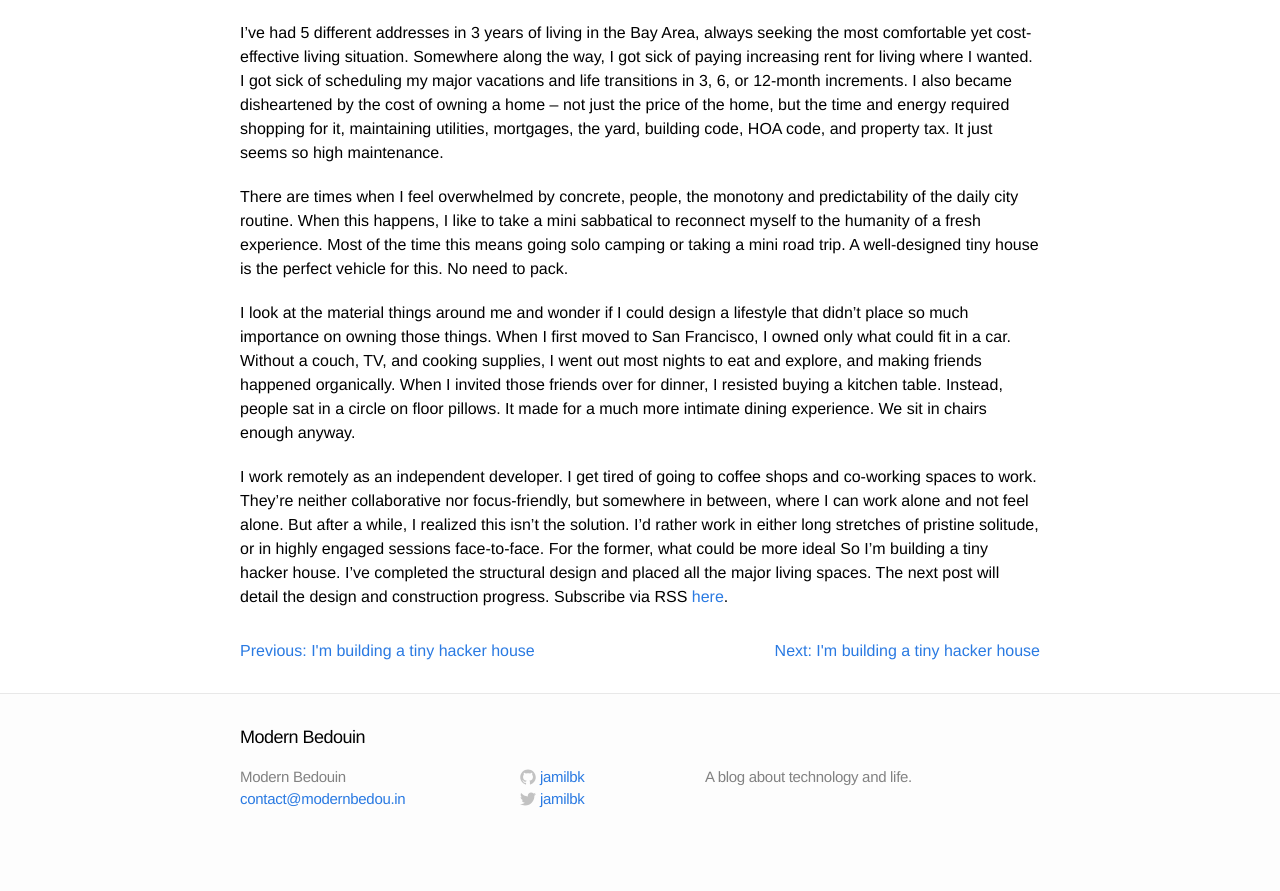
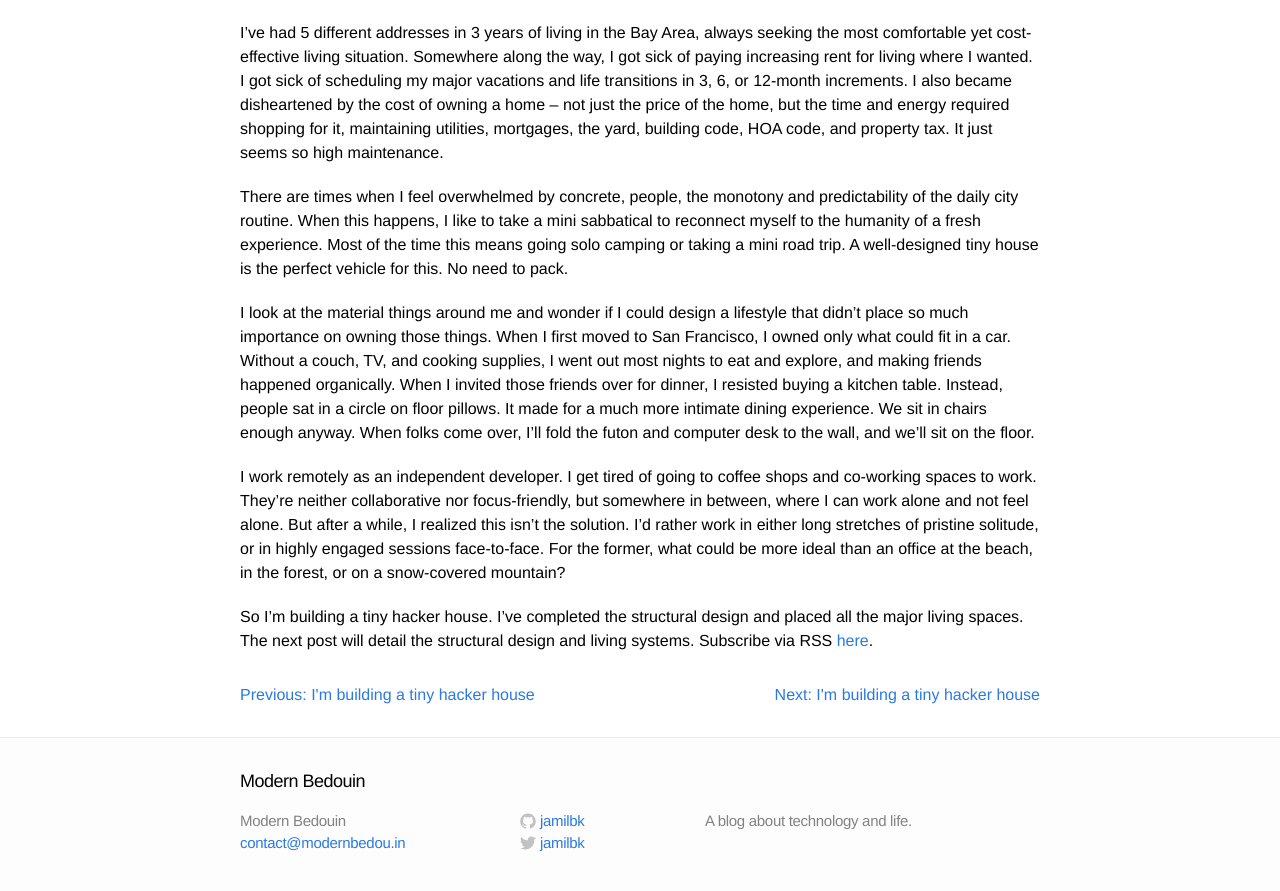
Before and after one commit to jamilbk/modernbedou.in, a Jekyll site: the page built from _posts/2014-07-27-i'm-building-a-tiny-hacker-house.markdown, in a window 1280 px wide and 900 px high, scrolled down 1000 px. Shown: the top 891 px of the window. Built offline with Jekyll 4.4.1, drawn with Linux system fonts in a browser that asks for light colours; before the commit the page ends 1856 px from its top, so only the background shows below that; some of the changed text lies outside the part shown.

Commit message:
edit for clarity

```diff
--- a/_posts/2014-07-27-i'm-building-a-tiny-hacker-house.markdown
+++ b/_posts/2014-07-27-i'm-building-a-tiny-hacker-house.markdown
@@ -1,13 +1,13 @@
 ---
 layout: post
-author: Jamil Bou Kheir
+author: Jamil
 title: "I'm building a tiny hacker house"
 date: 2014-7-27 10:00:00
-categories: tiny hacker house
+tags: tiny hacker house
 ---
 
 <p class='lead'>
-I'm building a tiny hacker house. It will be about 150 sq. ft. total, and that
+I'm building a tiny hacker house on a trailer. It will be about 150 sq. ft. total, and that
 includes the 50 sq. ft. or so required for the queen-size loft. It will have a
 tiny kitchen, tiny bathroom, tiny living area, but a regular sized bathtub.
 The bathtub is important because it doubles as a laundry washer.
@@ -33,21 +33,24 @@ mini sabbatical to reconnect myself to the humanity of a fresh experience. Most
 of the time this means going solo camping or taking a mini road trip. A
 well-designed tiny house is the perfect vehicle for this. No need to pack.
 
-I look at the material things around me and wonder if I could design a
-lifestyle that didn't place so much importance on owning those things. When I
-first moved to San Francisco, I owned only what could fit in a car. Without a
-couch, TV, and cooking supplies, I went out most nights to eat and explore, and
-making friends happened organically. When I invited those friends over for
+I look at the material things around me and wonder if I could design
+a lifestyle that didn't place so much importance on owning those things. When
+I first moved to San Francisco, I owned only what could fit in a car. Without
+a couch, TV, and cooking supplies, I went out most nights to eat and explore,
+and making friends happened organically. When I invited those friends over for
 dinner, I resisted buying a kitchen table. Instead, people sat in a circle on
 floor pillows. It made for a much more intimate dining experience.  We sit in
-chairs enough anyway.
+chairs enough anyway. When folks come over, I'll fold the futon and computer
+desk to the wall, and we'll sit on the floor.
 
 I work remotely as an independent developer. I get tired of going to coffee
 shops and co-working spaces to work. They're neither collaborative nor
 focus-friendly, but somewhere in between, where I can work alone and not feel
 alone. But after a while, I realized this isn't the solution. I'd rather work
 in either long stretches of pristine solitude, or in highly engaged sessions
-face-to-face. For the former, what could be more ideal So I'm building a tiny
-hacker house. I've completed the structural design and placed all the major
-living spaces. The next post will detail the design and construction progress.
-Subscribe via RSS [here](/feed.xml).
+face-to-face. For the former, what could be more ideal than an office at the
+beach, in the forest, or on a snow-covered mountain?
+
+So I'm building a tiny hacker house. I've completed the structural design and
+placed all the major living spaces. The next post will detail the structural
+design and living systems.  Subscribe via RSS [here](/feed.xml).
```
Also changed, not shown: _layouts/post.html (+5 -5 lines).
